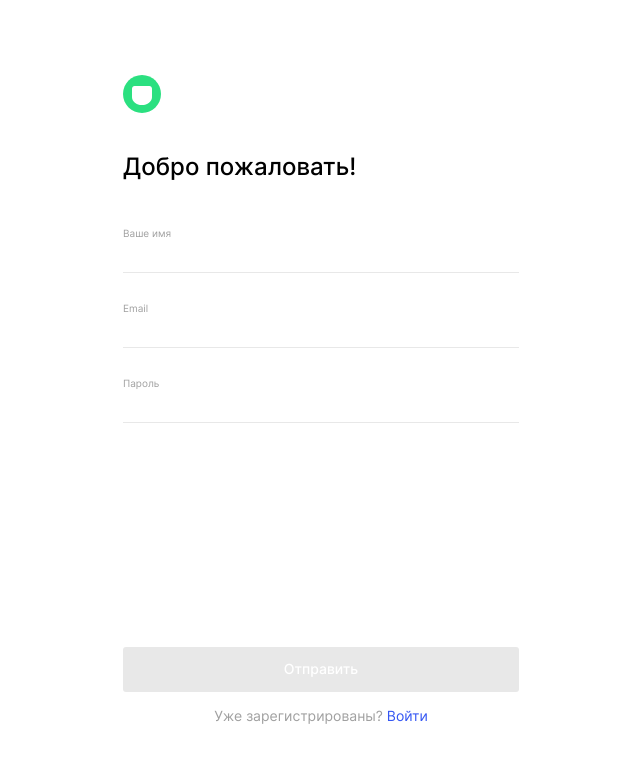
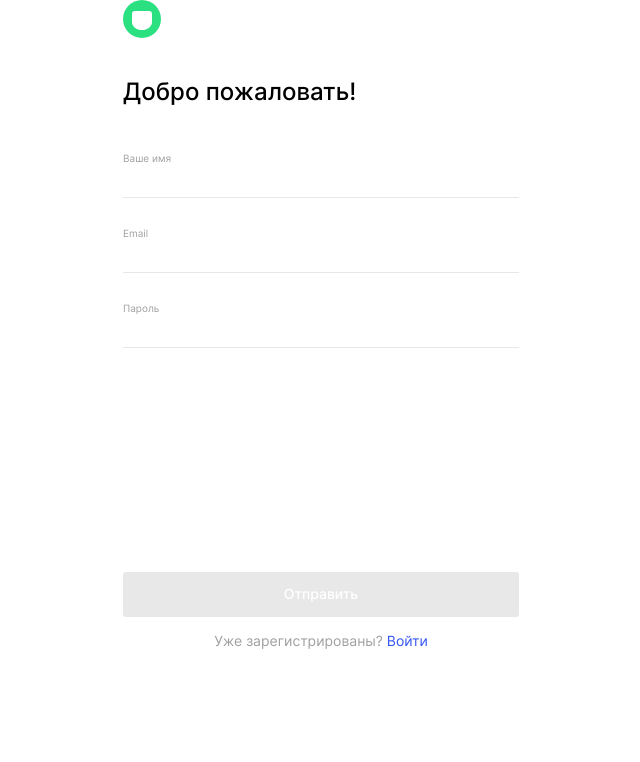
Before and after one commit to Avellow/movies-explorer-frontend, a React (Create React App) app: page /signup in a window 1280 px wide. Shown: the top 762 px of the page, without its empty margins (319-959 px from the left). Built offline with nearby package versions, Linux system fonts and the light colour scheme.

Commit message:
hotfix добавить лоадер и показ ошибок

```diff
--- a/src/components/Login/Login.js
+++ b/src/components/Login/Login.js
@@ -8,6 +8,7 @@ import {resetErrorOnUser} from '../../store/slices/user/userSlice';
 import {useForm} from 'react-hook-form';
 import {AuthForm} from '../AuthForm/AuthForm';
 import {AuthInputField} from '../AuthInputField/AuthInputField';
+import Preloader from '../Preloader/Preloader';
 
 function Login() {
     // react-hook-form
@@ -88,7 +89,7 @@ function Login() {
                     type='password'
                     disabled={loading}
                 />
-
+                {loading && <Preloader isSmall={true} />}
                 {error && (
                     <p className='login__error'>{generateAuthError(error)}</p>
                 )}
--- a/src/components/Register/Register.js
+++ b/src/components/Register/Register.js
@@ -7,6 +7,8 @@ import {useEffect} from 'react';
 import {resetErrorOnUser, resetRegisterSuccessStatus} from '../../store/slices/user/userSlice';
 import {useHistory} from 'react-router-dom';
 import {registerUser} from '../../store/slices/user/userAction';
+import Preloader from '../Preloader/Preloader';
+import {generateAuthError} from '../../utils/constants';
 
 export default function Register() {
     // react-hook-form
@@ -53,9 +55,10 @@ export default function Register() {
     }
 
     return (
+        <section className="register">
             <AuthForm
                 onSubmit={handleSubmit(onSubmit)}
-            title='Добро пожаловать!'
+                title="Добро пожаловать!"
                 submitDisabled={!isValid}
                 hintProps={{
                     text: 'Уже зарегистрированы?',
@@ -65,8 +68,8 @@ export default function Register() {
 
             >
                 <AuthInputField
-                label='Ваше имя'
-                name='firstName'
+                    label="Ваше имя"
+                    name="firstName"
                     register={register}
                     validationRules={{
                         required: 'Поле обязательно к заполнению!',
@@ -84,8 +87,8 @@ export default function Register() {
                 />
 
                 <AuthInputField
-                label='Email'
-                name='email'
+                    label="Email"
+                    name="email"
                     register={register}
                     validationRules={{
                         required: 'Поле обязательно к заполнению!',
@@ -99,13 +102,13 @@ export default function Register() {
                         }
                     }}
                     errors={errors}
-                type='email'
+                    type="email"
                     disabled={loading}
                 />
 
                 <AuthInputField
-                label='Пароль'
-                name='password'
+                    label="Пароль"
+                    name="password"
                     register={register}
                     validationRules={{
                         required: 'Поле обязательно к заполнению!',
@@ -115,12 +118,16 @@ export default function Register() {
                         }
                     }}
                     errors={errors}
-                type='password'
+                    type="password"
                     disabled={loading}
                 />
 
                 {success && <p>Вы успешно зарегистрировались и будете перенаправлены на страницу логина</p>}
 
+                {loading && <Preloader isSmall={true}/>}
+
+                {error && <p className='register__error'>{generateAuthError(error)}</p>}
             </AuthForm>
+        </section>
     )
 }
```
Lines whose indentation alone changed are shown as unchanged.
